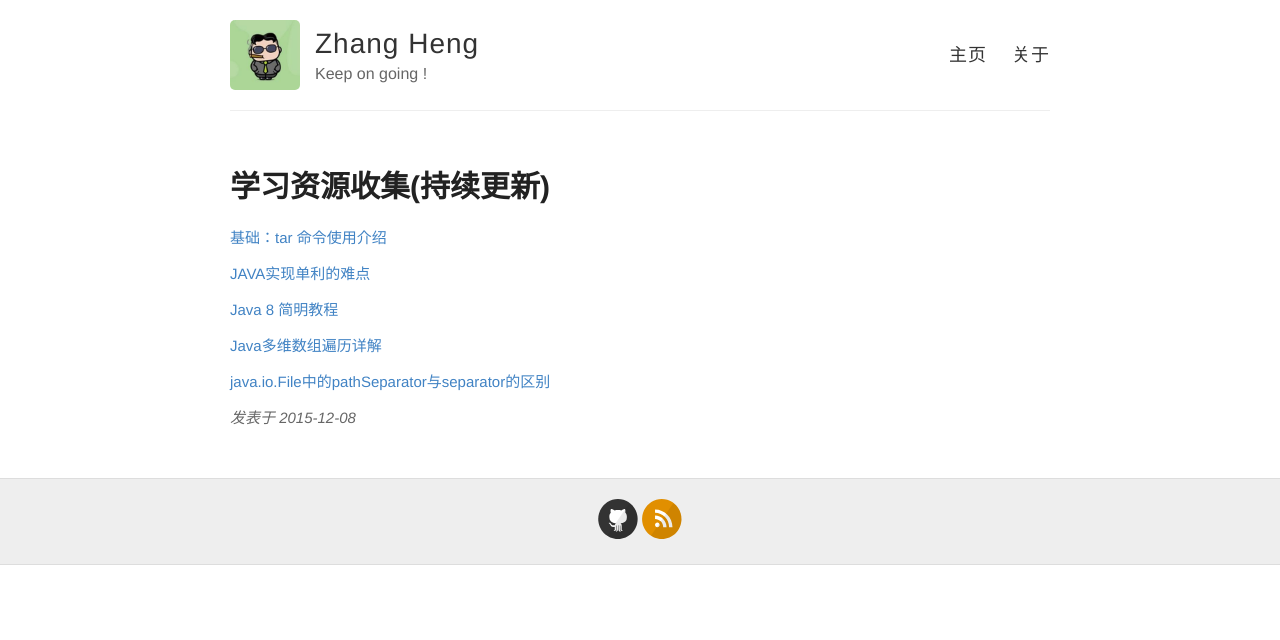
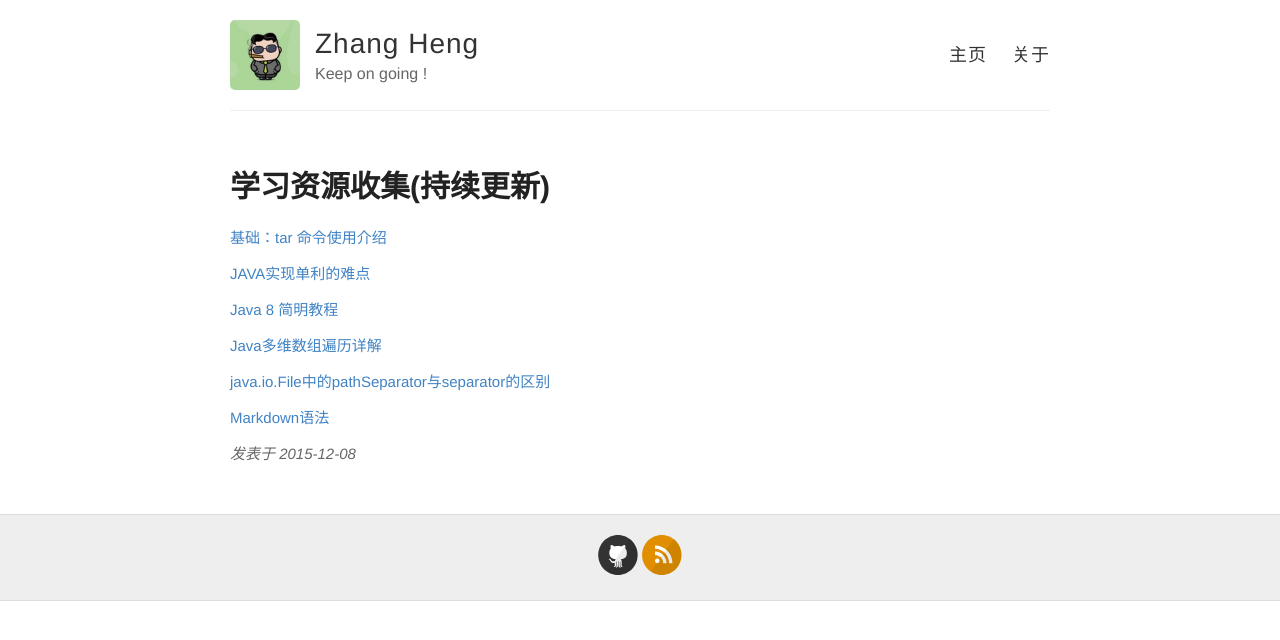
Before and after one commit to daniel163/daniel163.github.io, a Jekyll site: the page built from _posts/2015-12-08-information.md, in a window 1280 px wide. Shown: the top 640 px of the page. Built offline with Jekyll 4.4.1, drawn with Linux system fonts in a browser that asks for light colours; Markdown is read by kramdown in place of the engine named in the settings.

Commit message:
更新文章

```diff
--- a/_posts/2015-12-08-information.md
+++ b/_posts/2015-12-08-information.md
@@ -24,3 +24,6 @@ title: 学习资源收集(持续更新)
 
 
 <p><a href="http://it-like.iteye.com/blog/1491467" target="_blank">java.io.File中的pathSeparator与separator的区别</a></p>
+
+
+<p><a href="http://www.appinn.com/markdown/" target="_blank">Markdown语法</a></p>
```
